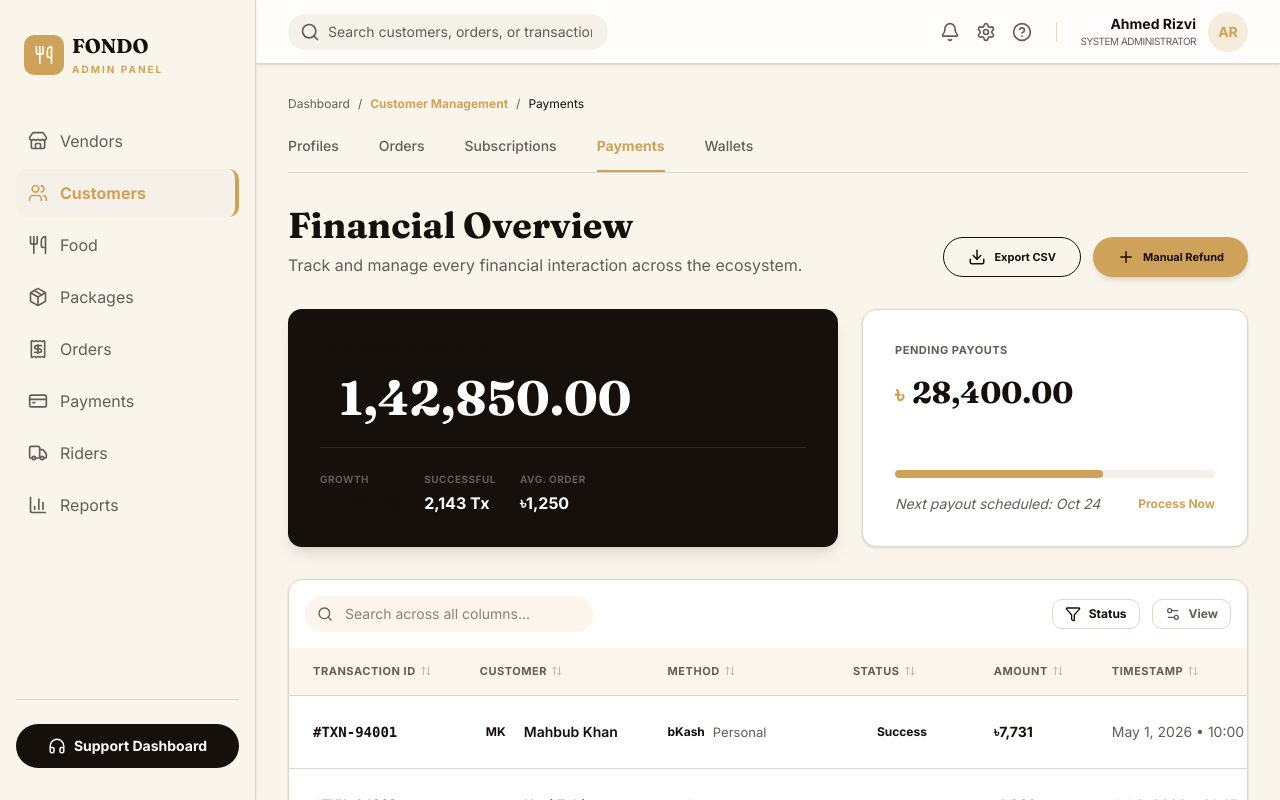
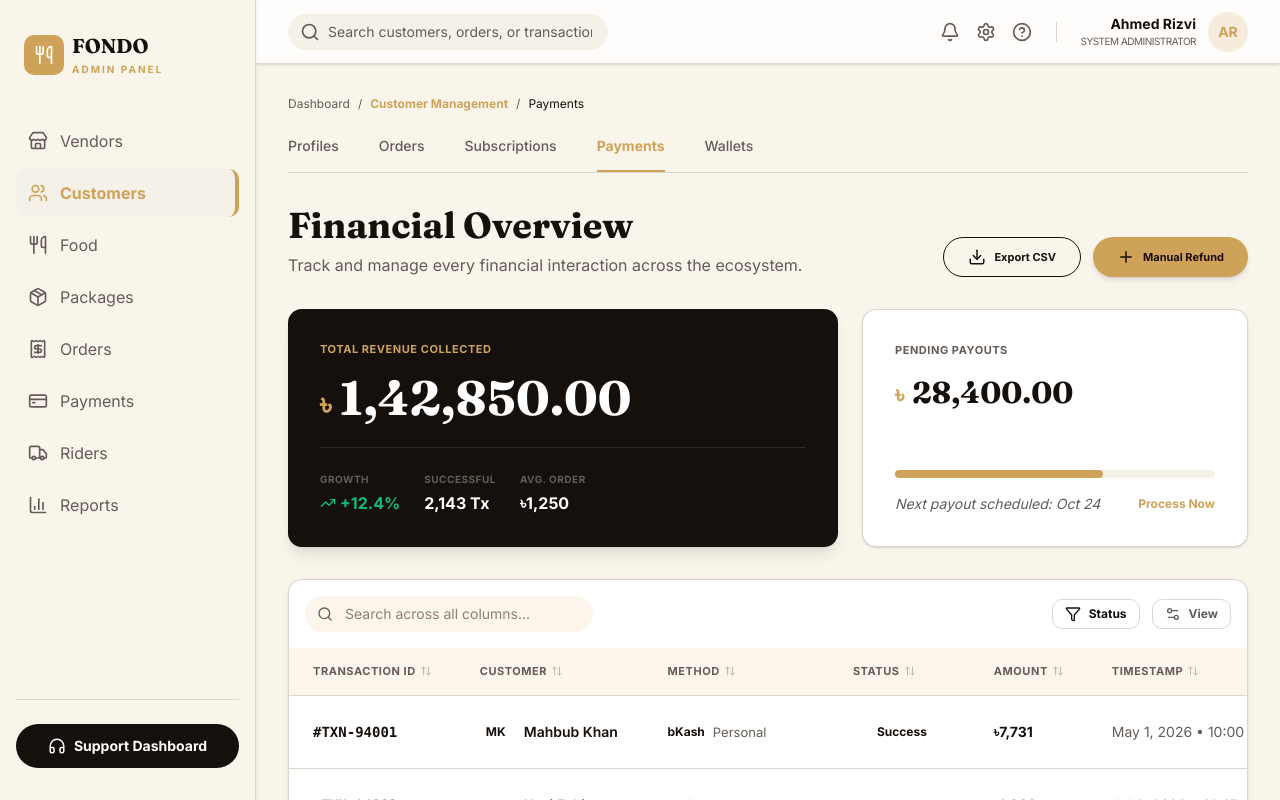
Before and after one commit to jevxo26/FONDO, a Next.js app: page /dashboard/customers/payments in a window 1280 px wide. Shown: the top 800 px of the page. Built offline with nearby package versions, Linux system fonts and the light colour scheme.

Commit message:
style: fix color payments summary card

```diff
--- a/src/components/dashboard/payments/payment-summary-cards.tsx
+++ b/src/components/dashboard/payments/payment-summary-cards.tsx
@@ -1,4 +1,4 @@
-import { TrendingUp, CreditCard } from "lucide-react";
+import { CreditCard, TrendingUp } from 'lucide-react';
 
 export function PaymentSummaryCards() {
   return (
@@ -8,21 +8,19 @@ export function PaymentSummaryCards() {
           <CreditCard className="size-32" />
         </div>
         <div className="relative z-10">
-          <p className="mb-4 text-[11px] font-bold uppercase tracking-wider text-primary-fixed">
+          <p className="mb-4 text-[11px] font-bold uppercase tracking-wider text-primary">
             Total Revenue Collected
           </p>
           <div className="mb-6 flex items-baseline gap-2">
-            <span className="font-fraunces text-3xl font-bold text-primary-fixed">৳</span>
-            <h2 className="font-fraunces text-5xl font-bold text-white">
-              1,42,850.00
-            </h2>
+            <span className="font-fraunces text-3xl font-bold text-primary">৳</span>
+            <h2 className="font-fraunces text-5xl font-bold text-white">1,42,850.00</h2>
           </div>
           <div className="flex gap-6 border-t border-white/10 pt-6">
             <div>
               <p className="mb-1 text-[10px] font-bold uppercase tracking-wider text-muted-foreground">
                 Growth
               </p>
-              <p className="flex items-center font-bold text-status-green">
+              <p className="flex items-center font-bold text-success">
                 <TrendingUp className="mr-1 size-4" />
                 +12.4%
               </p>
@@ -50,25 +48,18 @@ export function PaymentSummaryCards() {
           </p>
           <div className="flex items-baseline gap-2">
             <span className="font-fraunces text-2xl font-bold text-primary">৳</span>
-            <h2 className="font-fraunces text-3xl font-bold text-foreground">
-              28,400.00
-            </h2>
+            <h2 className="font-fraunces text-3xl font-bold text-foreground">28,400.00</h2>
           </div>
         </div>
         <div className="mt-6">
           <div className="mb-4 h-2 w-full rounded-full bg-muted">
-            <div
-              className="h-2 rounded-full bg-primary"
-              style={{ width: "65%" }}
-            />
+            <div className="h-2 rounded-full bg-primary" style={{ width: '65%' }} />
           </div>
           <div className="flex items-center justify-between">
             <span className="text-sm italic text-muted-foreground">
               Next payout scheduled: Oct 24
             </span>
-            <button className="text-xs font-bold text-primary hover:underline">
-              Process Now
-            </button>
+            <button className="text-xs font-bold text-primary hover:underline">Process Now</button>
           </div>
         </div>
       </div>
```
